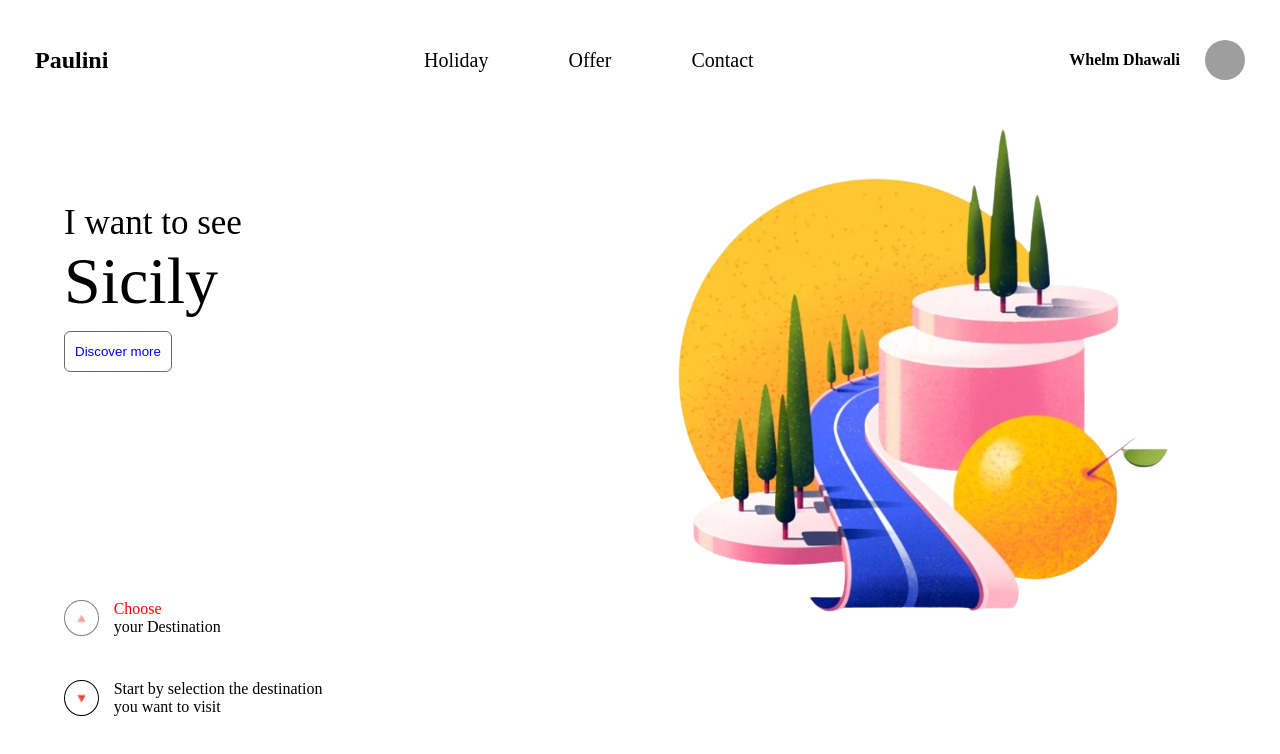
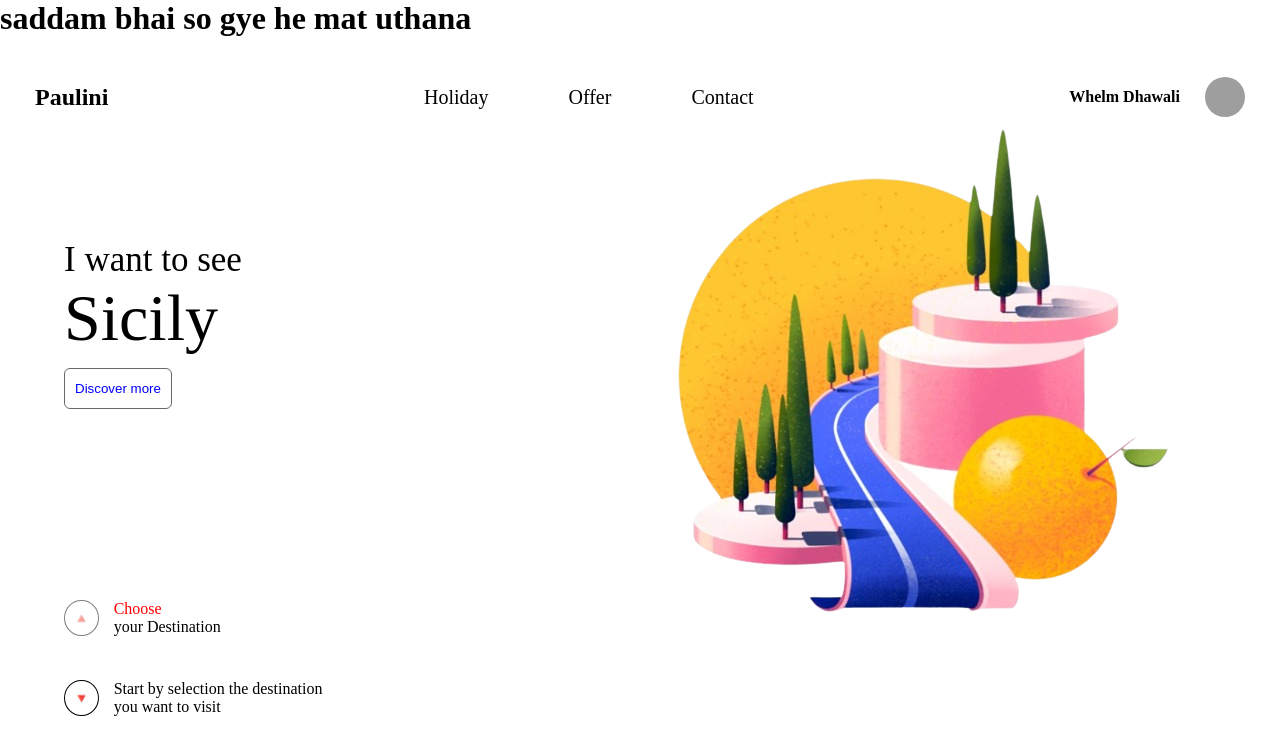
Before and after one commit to sadmalik/hii, a plain HTML site: page index.html in a window 1280 px wide. Drawn offline with Linux system fonts and the light colour scheme; grey boxes are pictures that could not be loaded.

Commit message:
Update index.html

```diff
--- a/index.html
+++ b/index.html
@@ -10,6 +10,7 @@
 </head>
 
 <body>
+    <h1>saddam bhai so gye he mat uthana</h1>
     <div class="container">
         <div class="nav">
             <h2>Paulini</h2>
```
